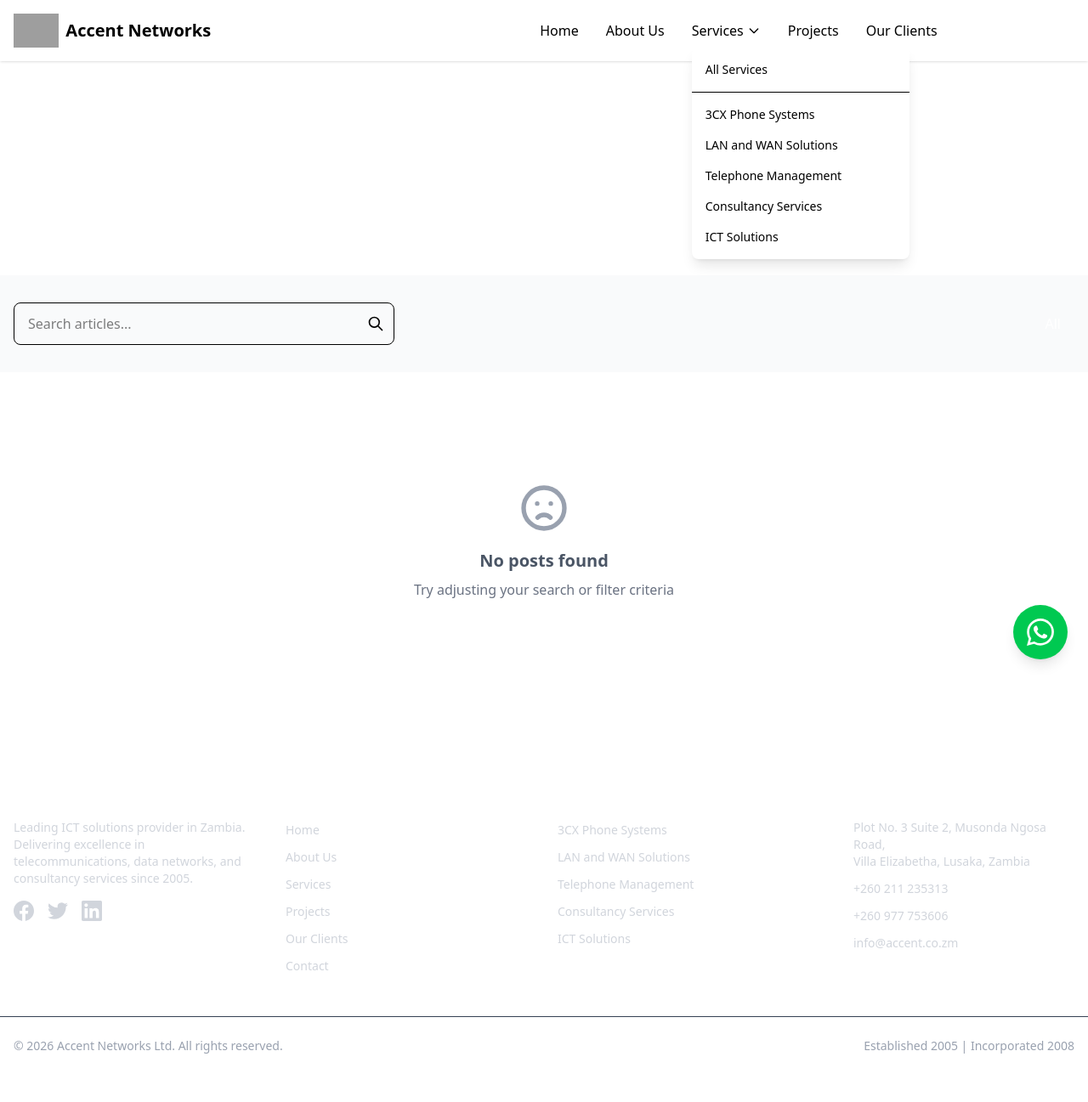
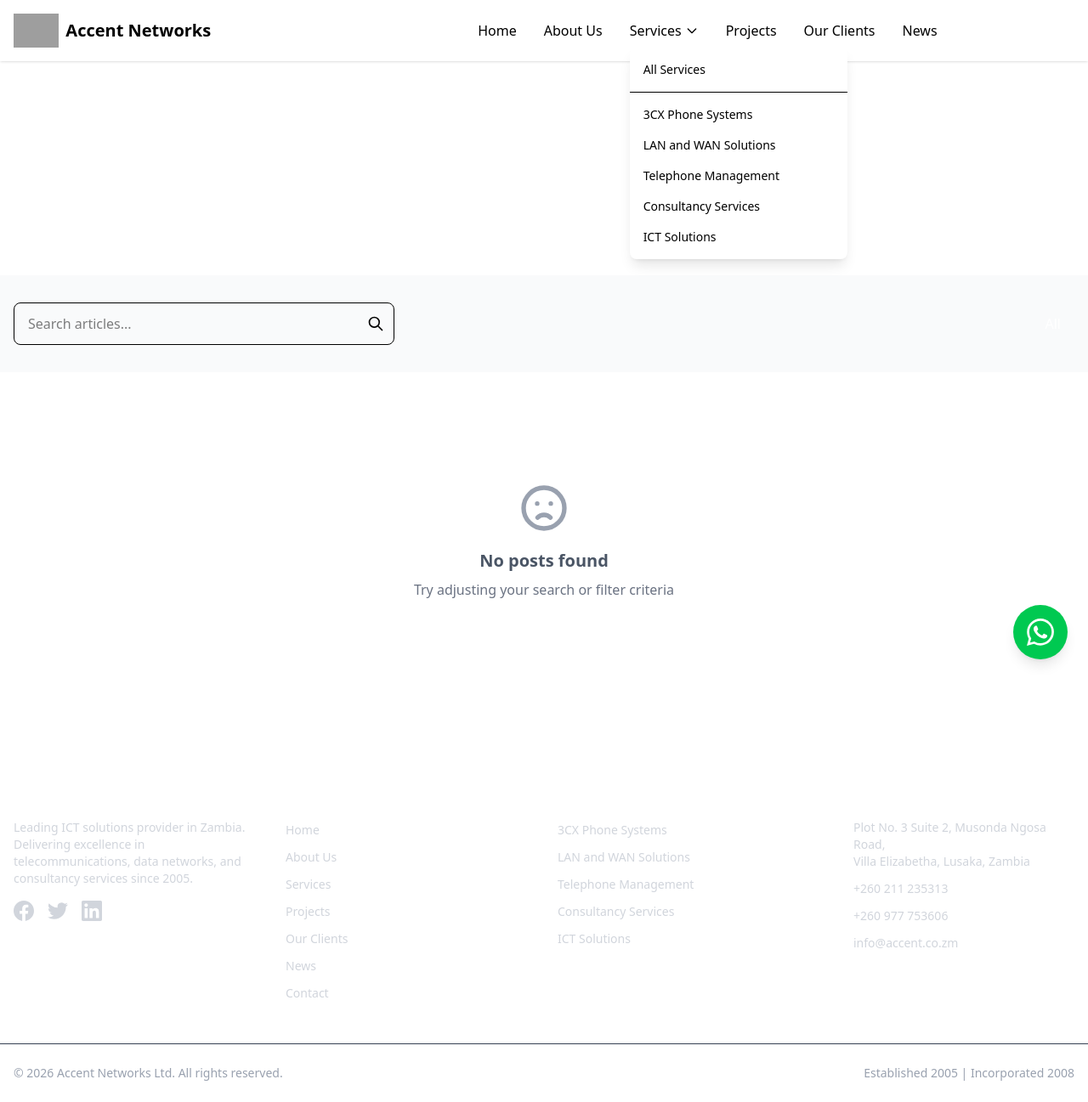
Before and after one commit to Clivet-lug/accent-networks, a Laravel app: page /news in a window 1280 px wide. Shown: the whole page at 85% size. Before the commit the page ends 1240 px from the top, so only its background shows below. Run offline with Laravel 12, Linux system fonts and the light colour scheme; data that the repository does not hold is empty; style sheets or scripts are compiled from the project's sources; some libraries are stand-ins or nearby versions; grey boxes are pictures that could not be loaded.

Commit message:
feat: Add 'News' link to header and footer navigation

```diff
--- a/resources/views/frontend/partials/footer.blade.php
+++ b/resources/views/frontend/partials/footer.blade.php
@@ -49,6 +49,8 @@
                             class="text-gray-300 hover:text-accent-blue-light transition text-sm">Projects</a></li>
                     <li><a href="{{ route('clients.index') }}"
                             class="text-gray-300 hover:text-accent-blue-light transition text-sm">Our Clients</a></li>
+                    <li><a href="{{ route('blog.index') }}"
+                            class="text-gray-300 hover:text-accent-blue-light transition text-sm">News</a></li>
                     <li><a href="{{ route('contact.index') }}"
                             class="text-gray-300 hover:text-accent-blue-light transition text-sm">Contact</a></li>
                 </ul>
--- a/resources/views/frontend/partials/header.blade.php
+++ b/resources/views/frontend/partials/header.blade.php
@@ -53,6 +53,8 @@
                     class="text-accent-gray-dark hover:text-accent-blue transition">Projects</a>
                 <a href="{{ route('clients.index') }}"
                     class="text-accent-gray-dark hover:text-accent-blue transition">Our Clients</a>
+                <a href="{{ route('blog.index') }}"
+                    class="text-accent-gray-dark hover:text-accent-blue transition">News</a>
                 <a href="{{ route('contact.index') }}"
                     class="bg-accent-blue text-white px-6 py-2 rounded-lg hover:bg-accent-blue-light transition">Contact
                     Us</a>
```
